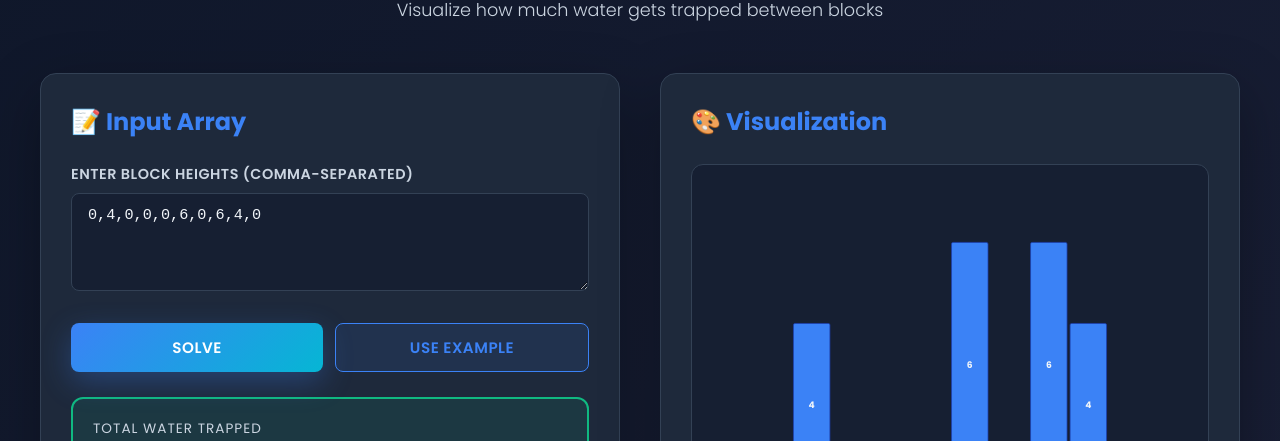
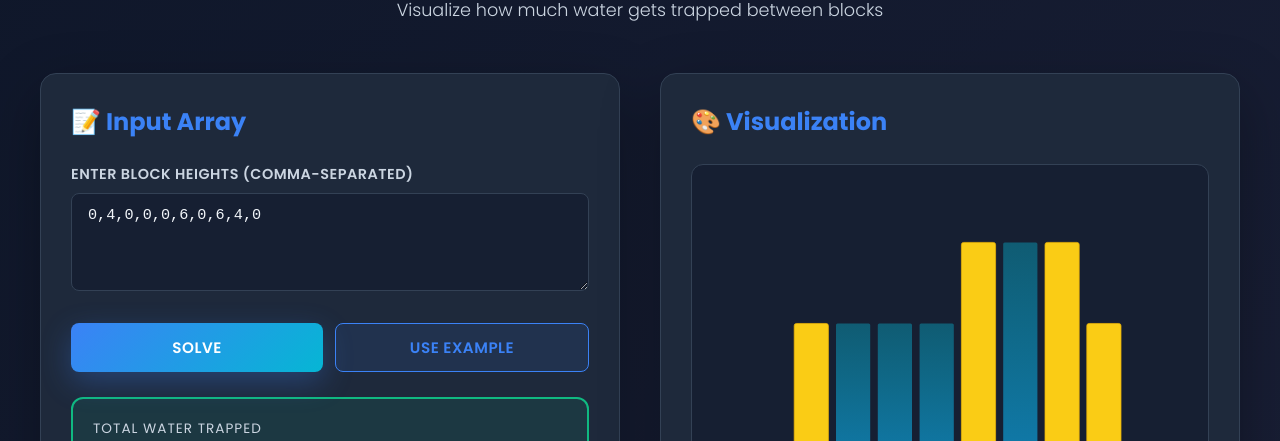
Before and after one commit to arunjo96/Water-Tank, a plain HTML site: page index.html in a window 1280 px wide. Shown: the part 118-559 px from the top of the page. Drawn offline with Linux system fonts and the light colour scheme.

Commit message:
Update main.js and index.html for improved functionality and user experience

```diff
--- a/assets/js/main.js
+++ b/assets/js/main.js
@@ -1,216 +1,185 @@
+
+const blockInput = document.getElementById("blockInput");
+const solveBtn = document.getElementById("solveBtn");
+const exampleBtn = document.getElementById("exampleBtn");
+const resultBox = document.getElementById("resultBox");
+const resultValue = document.getElementById("resultValue");
+const errorBox = document.getElementById("error");
+const svg = document.getElementById("visualization");
+
+const exampleArray = [0, 4, 0, 0, 0, 6, 0, 6, 4, 0];
+
+// 👉 Page load → auto solve
+document.addEventListener("DOMContentLoaded", () => {
+  blockInput.value = exampleArray.join(",");
+  solveWaterTank();
+});
+
+// 👉 Example button
+exampleBtn.addEventListener("click", () => {
+  blockInput.value = exampleArray.join(",");
+  clearError();
+  solveWaterTank();
+});
+
+// 👉 Solve button
+solveBtn.addEventListener("click", solveWaterTank);
+
+// ================= MAIN FUNCTION =================
+function solveWaterTank() {
+  clearError();
+
+  const input = blockInput.value.trim();
+
+  if (!input) {
+    showError("Please enter block heights.");
+    return;
+  }
+
+  const blocks = input
+    .split(",")
+    .map((num) => num.trim())
+    .filter((num) => num !== "")
+    .map(Number);
+
+  if (blocks.some(isNaN) || blocks.some((num) => num < 0)) {
+    showError("Please enter valid non-negative numbers only.");
+    return;
+  }
+
+  const totalWater = calculateWater(blocks);
+
+  // 👉 Show result
+  resultValue.textContent = totalWater;
+  resultBox.classList.add("show");
+
+  // 👉 Draw visualization
+  renderVisualization(blocks);
+}
+
+// ================= WATER CALCULATION =================
+function calculateWater(arr) {
+  const n = arr.length;
+  if (n === 0) return 0;
+
+  const leftMax = new Array(n);
+  const rightMax = new Array(n);
+
+  leftMax[0] = arr[0];
+  for (let i = 1; i < n; i++) {
+    leftMax[i] = Math.max(leftMax[i - 1], arr[i]);
+  }
+
+  rightMax[n - 1] = arr[n - 1];
+  for (let i = n - 2; i >= 0; i--) {
+    rightMax[i] = Math.max(rightMax[i + 1], arr[i]);
+  }
+
+  let water = 0;
+
+  for (let i = 0; i < n; i++) {
+    water += Math.min(leftMax[i], rightMax[i]) - arr[i];
+  }
+
+  return water;
+}
+
+// ================= SVG VISUALIZATION =================
+function renderVisualization(blocks) {
+  const height = 400;
+  const padding = 40;
+  const barWidth = 45;
+  const gap = 10;
+
+  const maxHeight = Math.max(...blocks);
 
 
-//  Calculate trapped water
-function calculateWater(heights) {
-  if (!Array.isArray(heights) || heights.length === 0) return 0;
+  const scale = maxHeight === 0 ? 0 : (height - 80) / maxHeight;
 
-  const n = heights.length;
-  const leftMax = new Array(n).fill(0);
-  const rightMax = new Array(n).fill(0);
+  const n = blocks.length;
+  const leftMax = new Array(n);
+  const rightMax = new Array(n);
+
+  leftMax[0] = blocks[0];
+  for (let i = 1; i < n; i++) {
+    leftMax[i] = Math.max(leftMax[i - 1], blocks[i]);
+  }
+
+  rightMax[n - 1] = blocks[n - 1];
+  for (let i = n - 2; i >= 0; i--) {
+    rightMax[i] = Math.max(rightMax[i + 1], blocks[i]);
+  }
+
+  let svgContent = `
+    <defs>
+      <linearGradient id="waterGradient" x1="0%" y1="0%" x2="0%" y2="100%">
+        <stop offset="0%" style="stop-color:#06b6d4;stop-opacity:0.4" />
+        <stop offset="100%" style="stop-color:#0ea5e9;stop-opacity:0.7" />
+      </linearGradient>
+    </defs>
+  `;
+
+  for (let i = 0; i < n; i++) {
+    const x = padding + i * (barWidth + gap);
+
+    const blockHeight = blocks[i] * scale;
+    const y = height - padding - blockHeight;
+
+    const waterUnits = Math.min(leftMax[i], rightMax[i]) - blocks[i];
+    const waterHeight = waterUnits > 0 ? waterUnits * scale : 0;
 
 
-  leftMax[0] = heights[0];
-  for (let i = 1; i < n; i++) {
-    leftMax[i] = Math.max(leftMax[i - 1], heights[i]);
+    if (waterHeight > 0) {
+      svgContent += `
+        <rect
+          x="${x}"
+          y="${y - waterHeight}"
+          width="${barWidth}"
+          height="${waterHeight}"
+          fill="url(#waterGradient)"
+          rx="2"
+        />
+      `;
+    }
+
+
+    svgContent += `
+      <rect
+        x="${x}"
+        y="${y}"
+        width="${barWidth}"
+        height="${blockHeight}"
+        fill="#facc15"
+        stroke="#eab308"
+        stroke-width="1"
+        rx="3"
+      />
+    `;
+
+
+    svgContent += `
+      <text
+        x="${x + barWidth / 2}"
+        y="${height - 10}"
+        text-anchor="middle"
+        fill="#cbd5e1"
+        font-size="12"
+      >
+        ${blocks[i]}
+      </text>
+    `;
   }
 
-
-  rightMax[n - 1] = heights[n - 1];
-  for (let i = n - 2; i >= 0; i--) {
-    rightMax[i] = Math.max(rightMax[i + 1], heights[i]);
-  }
-
-
-  let totalWater = 0;
-  for (let i = 0; i < n; i++) {
-    const waterLevel = Math.min(leftMax[i], rightMax[i]);
-    totalWater += Math.max(0, waterLevel - heights[i]);
-  }
-
-  return totalWater;
+  svg.innerHTML = svgContent;
 }
 
 
-function parseInput(input) {
-  const trimmed = input.trim();
-  if (!trimmed) throw new Error("Please enter values");
-
-  const values = trimmed.split(",").map((v) => {
-    const num = parseInt(v.trim());
-    if (isNaN(num) || num < 0) {
-      throw new Error("All values must be non-negative integers");
-    }
-    return num;
-  });
-
-  if (values.length === 0) throw new Error("Please enter at least one value");
-  return values;
+function showError(message) {
+  errorBox.textContent = message;
+  errorBox.classList.add("show");
 }
 
-// Visualize using SVG
-function visualize(heights) {
-  const svg = document.getElementById("visualization");
-  svg.innerHTML = "";
-
-  if (heights.length === 0) return;
-
-  const maxHeight = Math.max(...heights, 1);
-  const padding = 40;
-  const width = 600;
-  const height = 400;
-  const blockWidth = (width - 2 * padding) / heights.length;
-  const scale = (height - 2 * padding) / maxHeight;
-
-
-  const defs = document.createElementNS("http://www.w3.org/2000/svg", "defs");
-  const waterGradient = document.createElementNS(
-    "http://www.w3.org/2000/svg",
-    "linearGradient",
-  );
-  waterGradient.setAttribute("id", "waterGradient");
-  waterGradient.setAttribute("x1", "0%");
-  waterGradient.setAttribute("y1", "0%");
-  waterGradient.setAttribute("x2", "0%");
-  waterGradient.setAttribute("y2", "100%");
-
-  const stop1 = document.createElementNS("http://www.w3.org/2000/svg", "stop");
-  stop1.setAttribute("offset", "0%");
-  stop1.setAttribute("style", "stop-color:#06b6d4;stop-opacity:0.4");
-
-  const stop2 = document.createElementNS("http://www.w3.org/2000/svg", "stop");
-  stop2.setAttribute("offset", "100%");
-  stop2.setAttribute("style", "stop-color:#0ea5e9;stop-opacity:0.6");
-
-  waterGradient.appendChild(stop1);
-  waterGradient.appendChild(stop2);
-  defs.appendChild(waterGradient);
-  svg.appendChild(defs);
-
-
-  const n = heights.length;
-  const leftMax = new Array(n).fill(0);
-  const rightMax = new Array(n).fill(0);
-
-  leftMax[0] = heights[0];
-  for (let i = 1; i < n; i++) {
-    leftMax[i] = Math.max(leftMax[i - 1], heights[i]);
-  }
-
-  rightMax[n - 1] = heights[n - 1];
-  for (let i = n - 2; i >= 0; i--) {
-    rightMax[i] = Math.max(rightMax[i + 1], heights[i]);
-  }
-
-
-  for (let i = 0; i < heights.length; i++) {
-    const x = padding + i * blockWidth;
-    const blockHeight = heights[i] * scale;
-    const y = height - padding - blockHeight;
-
-    // Draw water
-    const waterLevel = Math.min(leftMax[i], rightMax[i]);
-    const waterHeight = (waterLevel - heights[i]) * scale;
-
-    if (waterHeight > 0) {
-      const waterRect = document.createElementNS(
-        "http://www.w3.org/2000/svg",
-        "rect",
-      );
-      waterRect.setAttribute("x", x + 2);
-      waterRect.setAttribute("y", y + blockHeight);
-      waterRect.setAttribute("width", blockWidth - 4);
-      waterRect.setAttribute("height", waterHeight);
-      waterRect.setAttribute("fill", "url(#waterGradient)");
-      waterRect.setAttribute("rx", "2");
-      svg.appendChild(waterRect);
-    }
-
-
-    const blockRect = document.createElementNS(
-      "http://www.w3.org/2000/svg",
-      "rect",
-    );
-    blockRect.setAttribute("x", x + 2);
-    blockRect.setAttribute("y", y);
-    blockRect.setAttribute("width", blockWidth - 4);
-    blockRect.setAttribute("height", blockHeight);
-    blockRect.setAttribute("fill", "#3b82f6");
-    blockRect.setAttribute("stroke", "#1e40af");
-    blockRect.setAttribute("stroke-width", "1");
-    blockRect.setAttribute("rx", "2");
-    blockRect.setAttribute("class", "block-rect");
-    svg.appendChild(blockRect);
-
-
-    if (heights[i] > 0) {
-      const text = document.createElementNS(
-        "http://www.w3.org/2000/svg",
-        "text",
-      );
-      text.setAttribute("x", x + blockWidth / 2);
-      text.setAttribute("y", y + blockHeight / 2 + 5);
-      text.setAttribute("text-anchor", "middle");
-      text.setAttribute("fill", "#f1f5f9");
-      text.setAttribute("font-size", "12");
-      text.setAttribute("font-weight", "bold");
-      text.setAttribute("pointer-events", "none");
-      text.textContent = heights[i];
-      svg.appendChild(text);
-    }
-  }
-
-
-  const baseline = document.createElementNS(
-    "http://www.w3.org/2000/svg",
-    "line",
-  );
-  baseline.setAttribute("x1", padding);
-  baseline.setAttribute("y1", height - padding);
-  baseline.setAttribute("x2", width - padding);
-  baseline.setAttribute("y2", height - padding);
-  baseline.setAttribute("stroke", "#334155");
-  baseline.setAttribute("stroke-width", "2");
-  baseline.setAttribute("stroke-dasharray", "5,5");
-  svg.appendChild(baseline);
+function clearError() {
+  errorBox.classList.remove("show");
+  errorBox.textContent = "";
 }
-
-
-document.getElementById("solveBtn").addEventListener("click", () => {
-  const errorEl = document.getElementById("error");
-  const resultBox = document.getElementById("resultBox");
-
-  try {
-    errorEl.classList.remove("show");
-    const input = document.getElementById("blockInput").value;
-    const heights = parseInput(input);
-
-    const water = calculateWater(heights);
-    document.getElementById("resultValue").textContent = water;
-    resultBox.classList.add("show");
-
-    visualize(heights);
-  } catch (err) {
-    errorEl.textContent = "❌ " + err.message;
-    errorEl.classList.add("show");
-    resultBox.classList.remove("show");
-    document.getElementById("visualization").innerHTML =
-      '<text x="300" y="200" text-anchor="middle" fill="#cbd5e1" font-size="16">Enter values and click "Solve" to visualize</text>';
-  }
-});
-
-document.getElementById("exampleBtn").addEventListener("click", () => {
-  document.getElementById("blockInput").value = "0,4,0,0,0,6,0,6,4,0";
-  document.getElementById("solveBtn").click();
-});
-
-
-document.getElementById("blockInput").addEventListener("keypress", (e) => {
-  if (e.key === "Enter" && e.ctrlKey) {
-    document.getElementById("solveBtn").click();
-  }
-});
-
-// Load example on page load
-window.addEventListener("load", () => {
-  document.getElementById("exampleBtn").click();
-});
--- a/index.html
+++ b/index.html
@@ -23,7 +23,7 @@
 
                 <div class="input-group">
                     <label for="blockInput">Enter block heights (comma-separated)</label>
-                    <textarea id="blockInput" placeholder="Example: 0,4,0,0,0,6,0,6,4,0" rows="4"></textarea>
+                    <textarea id="blockInput" placeholder="Example: 0,4,0,0,0,6,0,6,4,0" rows="4">0,4,0,0,0,6,0,6,4,0</textarea>
                 </div>
 
                 <div class="button-group">
@@ -46,22 +46,23 @@
                     <div class="algorithm-steps">
                         <div class="step">
                             <div class="step-number">1</div>
-                            <div>Find max height to the left of each block</div>
+                            <div>Compute the maximum height to the left of each block</div>
                         </div>
                         <div class="step">
                             <div class="step-number">2</div>
-                            <div>Find max height to the right of each block</div>
+                            <div>Compute the maximum height to the right of each block</div>
                         </div>
                         <div class="step">
                             <div class="step-number">3</div>
-                            <div>Water at position = min(leftMax, rightMax) - height</div>
+                            <div>Calculate trapped water using: min(leftMax, rightMax) - height[i]</div>
                         </div>
                         <div class="step">
                             <div class="step-number">4</div>
-                            <div>Sum water from all positions</div>
+                            <div>Sum up trapped water for all blocks</div>
                         </div>
                     </div>
                 </div>
+
             </div>
 
             <div class="card">
```
